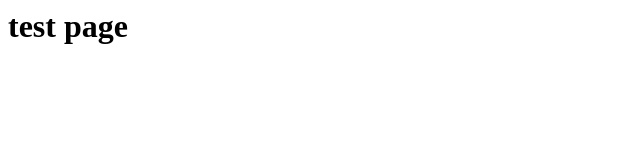
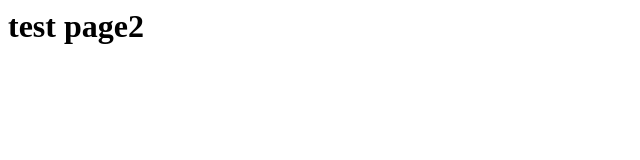
Before and after one commit to dandandaan/public01, a plain HTML site: page docs/index.html in a window 1280 px wide. Shown: the full height of the page, 0-640 px from the left. Drawn offline with Linux system fonts and the light colour scheme.

Commit message:
no message

```diff
--- a/docs/index.html
+++ b/docs/index.html
@@ -1 +1 @@
-<h1>test page</h1>
+<h1>test page2</h1>
```
